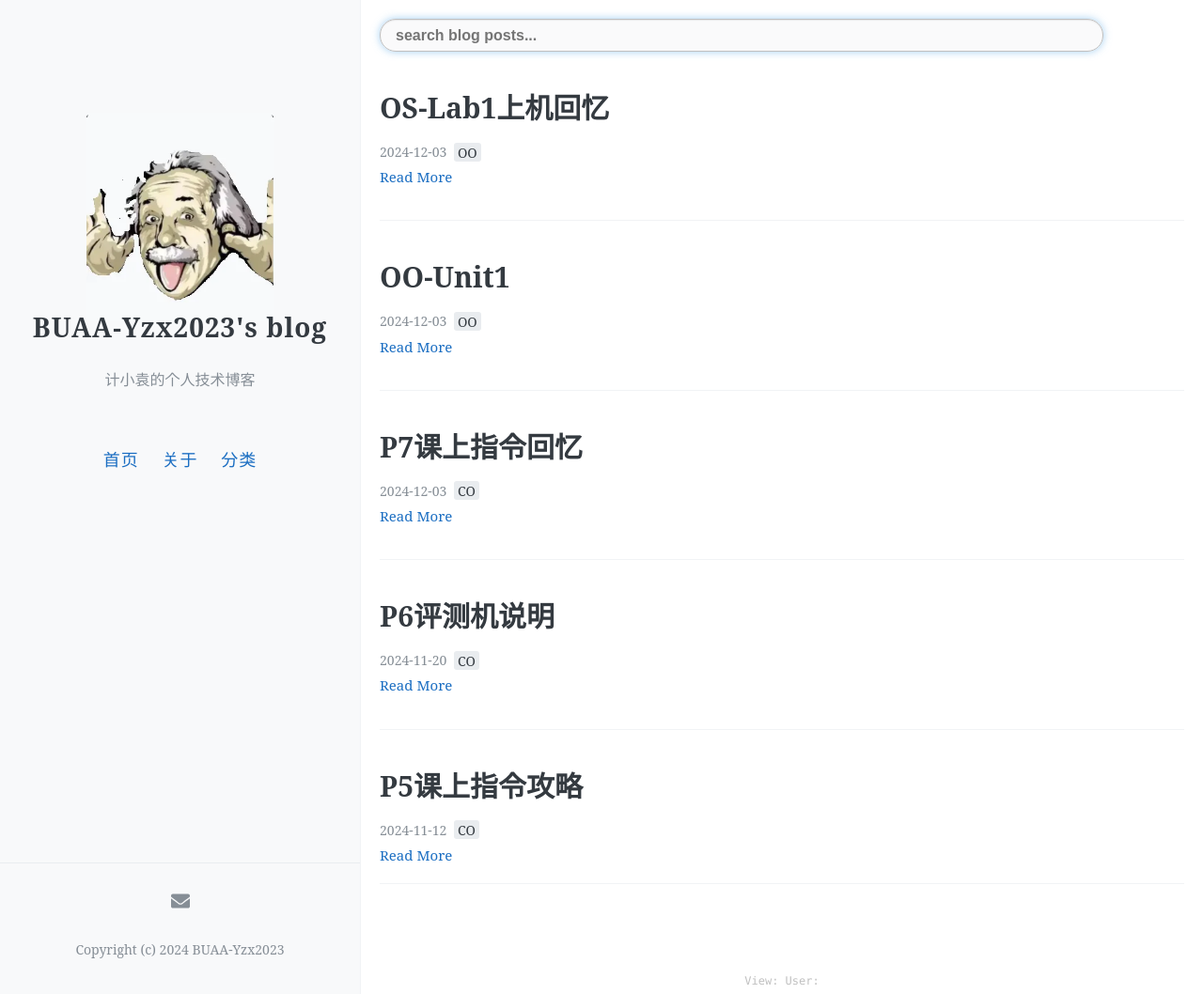
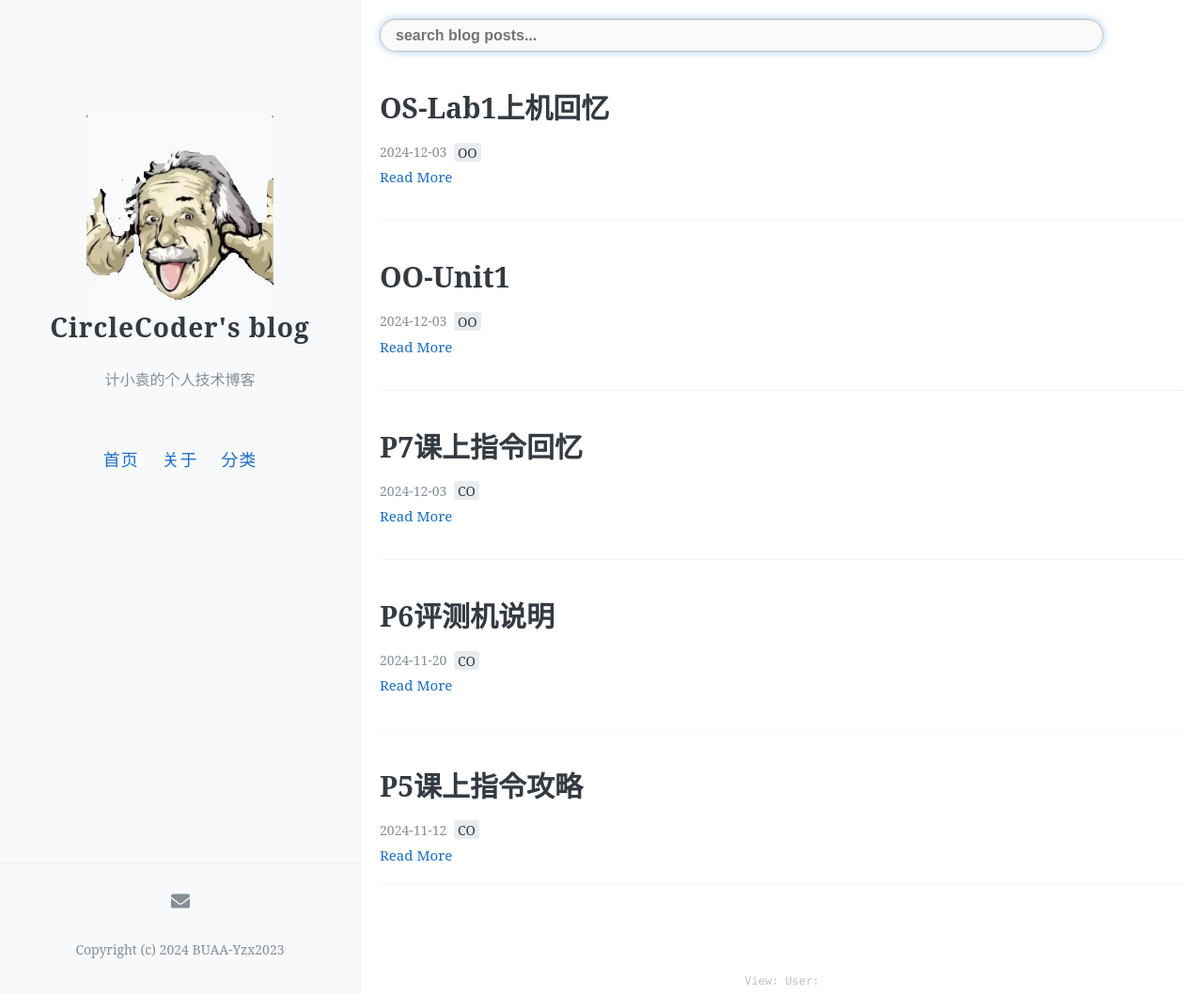
Before and after one commit to pianfan/pianfan.github.io, a Jekyll site: the page built from index.html, in a window 1280 px wide and 1058 px high. Shown: the whole window at 94% size. Built offline with Jekyll 4.4.1, drawn with Linux system fonts in a browser that asks for light colours; the list of posts is cut into pages by our own code; comment, search, counter and statistics services are not loaded.

Commit message:
Update _config.yml

```diff
--- a/_config.yml
+++ b/_config.yml
@@ -1,4 +1,4 @@
-name: "BUAA-Yzx2023's blog"
+name: "CircleCoder's blog"
 description: "计小袁的个人技术博客"
 
 avatar: https://BUAA-Yzx2023.github.io/images/avatar.webp
```
